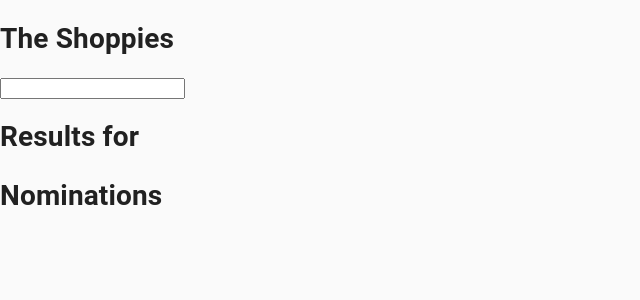
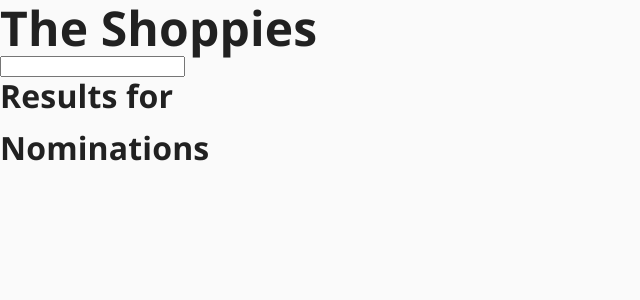
Before and after one commit to armiantos/shopify-frontend-intern, a React (Create React App) app: page / in a window 1280 px wide. Shown: the top 300 px of the page, without its empty margins (0-640 px from the left). Built offline with nearby package versions, Linux system fonts and the light colour scheme.

Commit message:
Display app using OpenSans

```diff
--- a/src/App.tsx
+++ b/src/App.tsx
@@ -2,7 +2,11 @@ import React, { useEffect, useState } from 'react';
 import { Movie } from './api/data/SearchResponse';
 import { searchMovies } from './api/OMDb';
 import SearchBar from './components/SearchBar';
+
 import CssBaseline from '@material-ui/core/CssBaseline';
+import Typography from '@material-ui/core/Typography';
+import { ThemeProvider } from '@material-ui/core/styles';
+import theme from './theme';
 
 type SearchResults = {
     title: string;
@@ -46,8 +50,9 @@ function App() {
         <div className="App">
             <CssBaseline />
 
+            <ThemeProvider theme={theme}>
                 <header>
-                <h1>The Shoppies</h1>
+                    <Typography variant="h1">The Shoppies</Typography>
                 </header>
 
                 <SearchBar
@@ -60,7 +65,9 @@ function App() {
                 />
 
                 <div className="SearchResults">
-                <h1>Results for {searchResults?.title}</h1>
+                    <Typography variant="h2">
+                        Results for {searchResults?.title}
+                    </Typography>
                     <ul>
                         {searchResults?.movies.map((movie) => (
                             <li key={movie.imdbID}>
@@ -79,7 +86,7 @@ function App() {
                 </div>
 
                 <div className="Nominations">
-                <h1>Nominations</h1>
+                    <Typography variant="h2">Nominations</Typography>
                     <ul>
                         {nominations.map((movie) => (
                             <li key={movie.imdbID}>
@@ -95,6 +102,7 @@ function App() {
                         ))}
                     </ul>
                 </div>
+            </ThemeProvider>
         </div>
     );
 }
--- /dev/null
+++ b/src/theme.ts
@@ -0,0 +1,17 @@
+import { createMuiTheme } from '@material-ui/core/styles';
+
+const theme = createMuiTheme({
+    typography: {
+        fontFamily: ['Open Sans', '-apple-system', 'sans-serif'].join(','),
+        h1: {
+            fontWeight: 700,
+            fontSize: 48,
+        },
+        h2: {
+            fontWeight: 600,
+            fontSize: 32,
+        },
+    },
+});
+
+export default theme;
```
Lines whose indentation alone changed are shown as unchanged.
